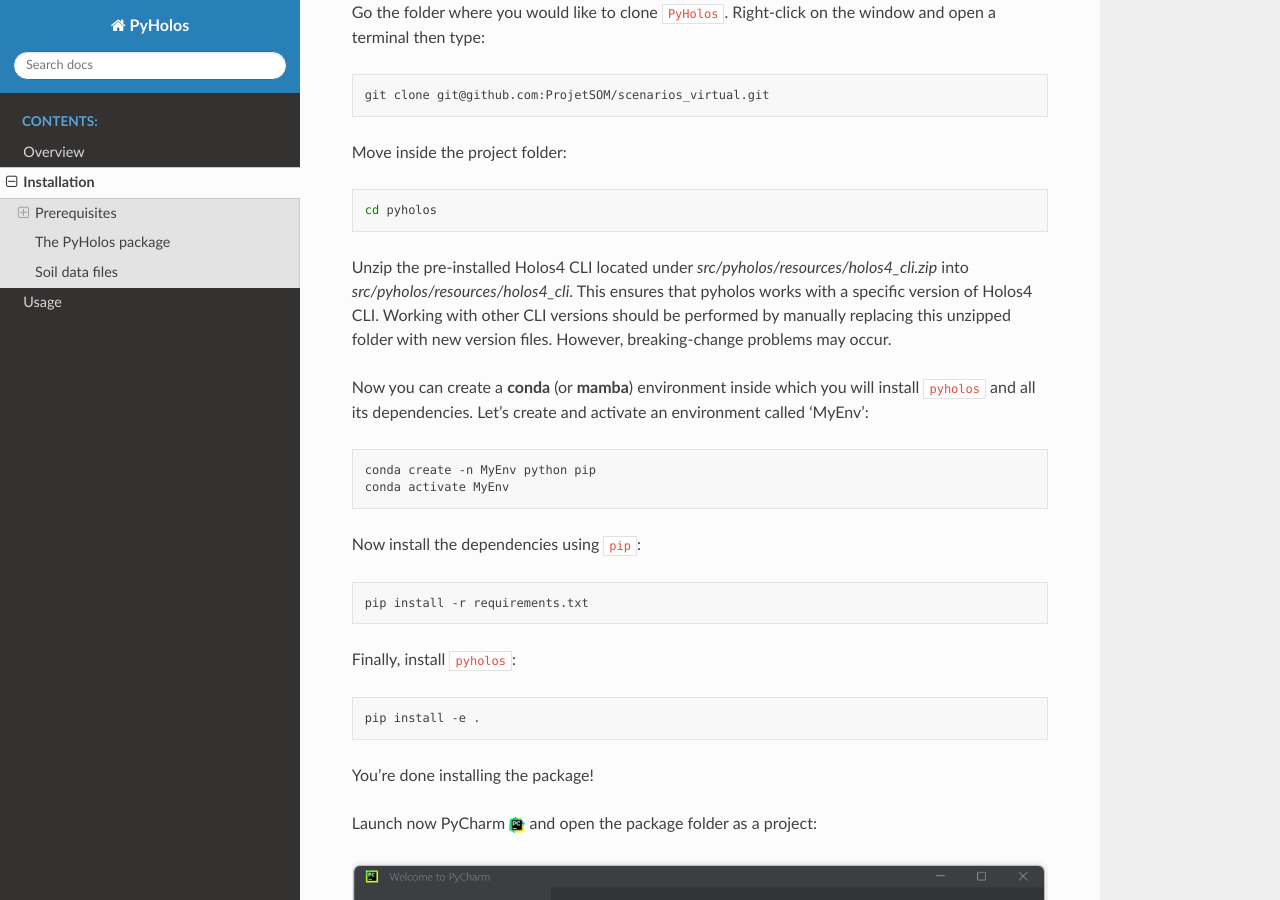
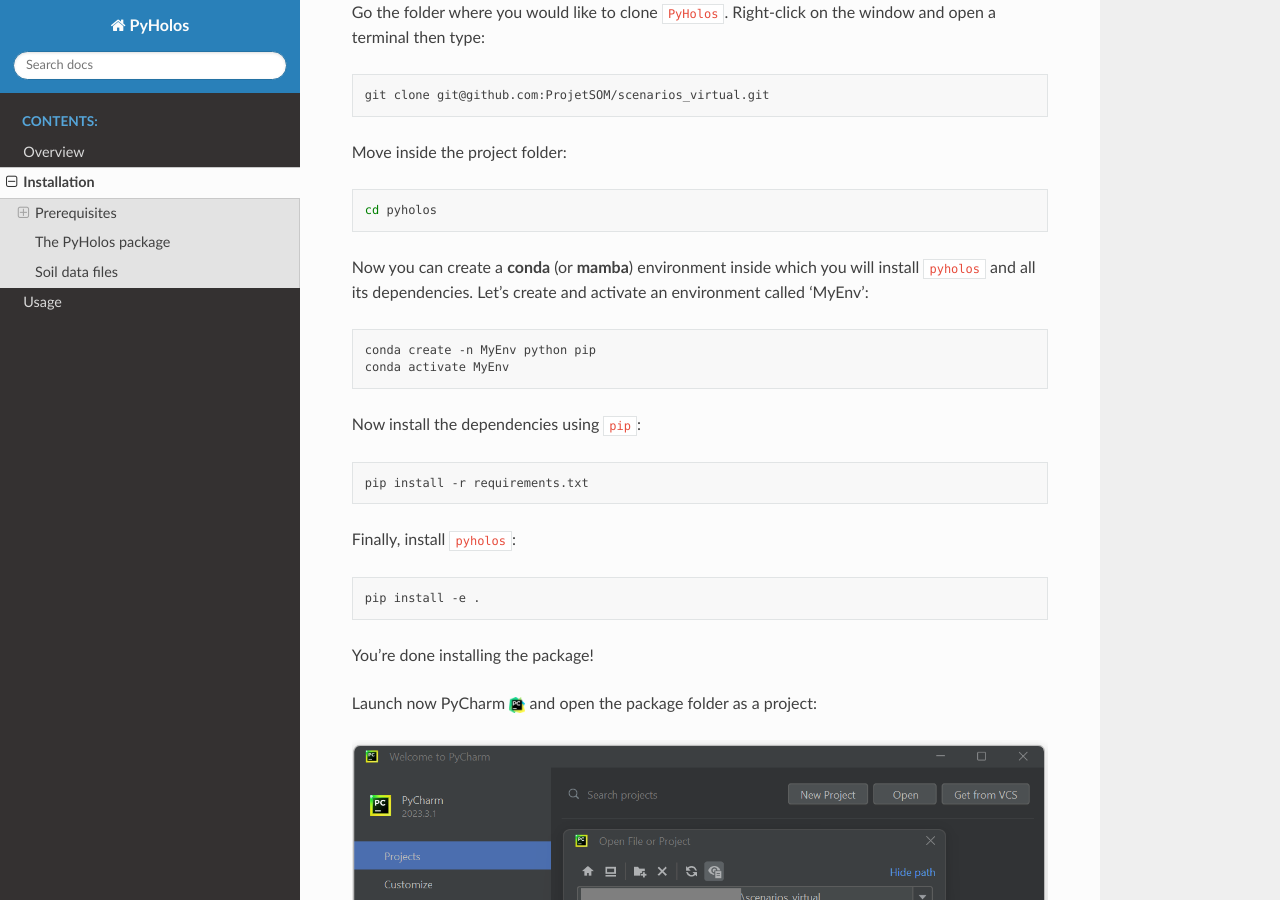
Before and after one commit to Mon-Systeme-Fourrager/pyholos, a Sphinx documentation site: the page built from docs/installation.rst, in a window 1280 px wide and 900 px high, scrolled down 1996 px. Built offline with Sphinx 7.4.7 and the Read the Docs theme 3.1.0, drawn with Linux system fonts in a browser that asks for light colours.

Commit message:
(installation.rst): remove the procedure for unpacking the zip files (no more needed)

```diff
--- a/docs/installation.rst
+++ b/docs/installation.rst
@@ -106,11 +106,6 @@
 
     cd pyholos
 
-Unzip the pre-installed Holos4 CLI located under `src/pyholos/resources/holos4_cli.zip`
-into `src/pyholos/resources/holos4_cli`. This ensures that pyholos works with a specific version of Holos4 CLI.
-Working with other CLI versions should be performed by manually replacing this unzipped folder with new version files.
-However, breaking-change problems may occur.
-
 
 Now you can create a **conda** (or **mamba**) environment inside which you will install ``pyholos`` and all its
 dependencies. Let's create and activate an environment called 'MyEnv':
```
